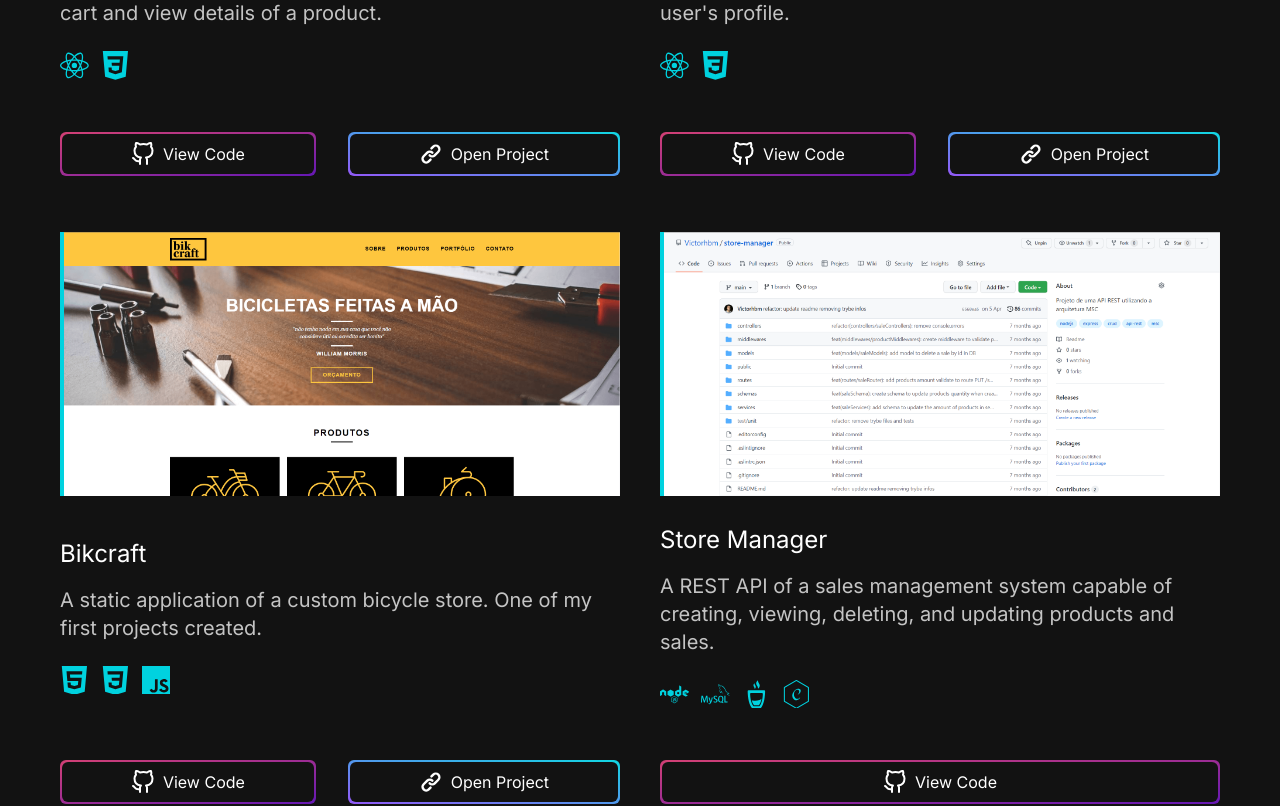
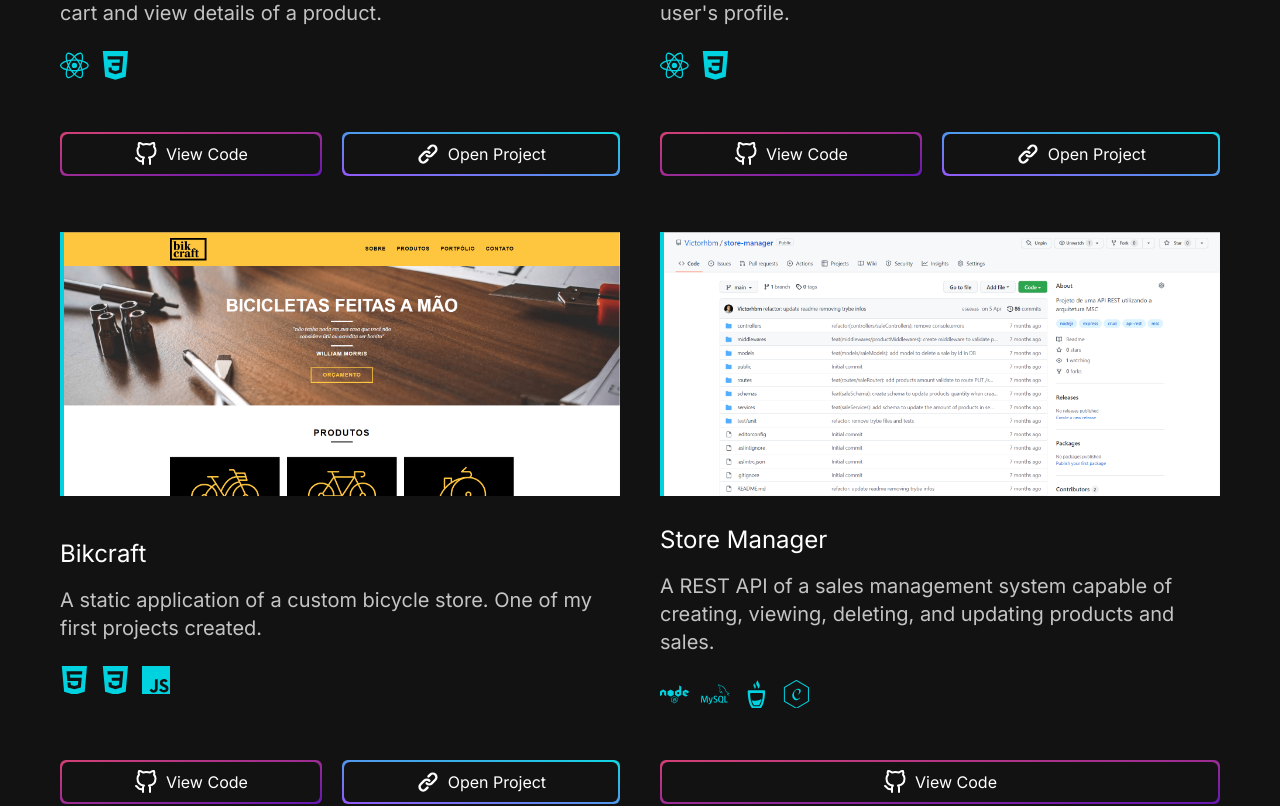
Before and after one commit to Victorhbm/Portfolio, a React (Create React App) app: page / in a window 1280 px wide. Shown: the part 2180-2986 px from the top of the page. Built offline with nearby package versions, Linux system fonts and the light colour scheme.

Commit message:
style(ProjectCard): change ButtonsContainer gap

```diff
--- a/src/components/ProjectCard/style.js
+++ b/src/components/ProjectCard/style.js
@@ -51,7 +51,8 @@ export const ButtonsContainer = tw.div`
   mt-5
   flex
   flex-wrap
-  gap-8
+  gap-x-5
+  gap-y-3
 `
 
 export const ButtonBGBlue = tw.div`
```
